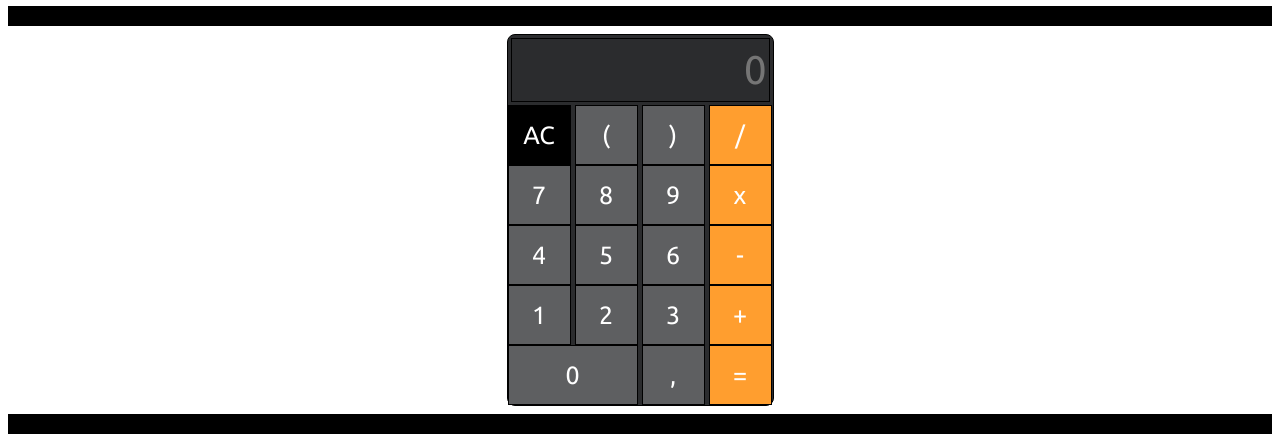
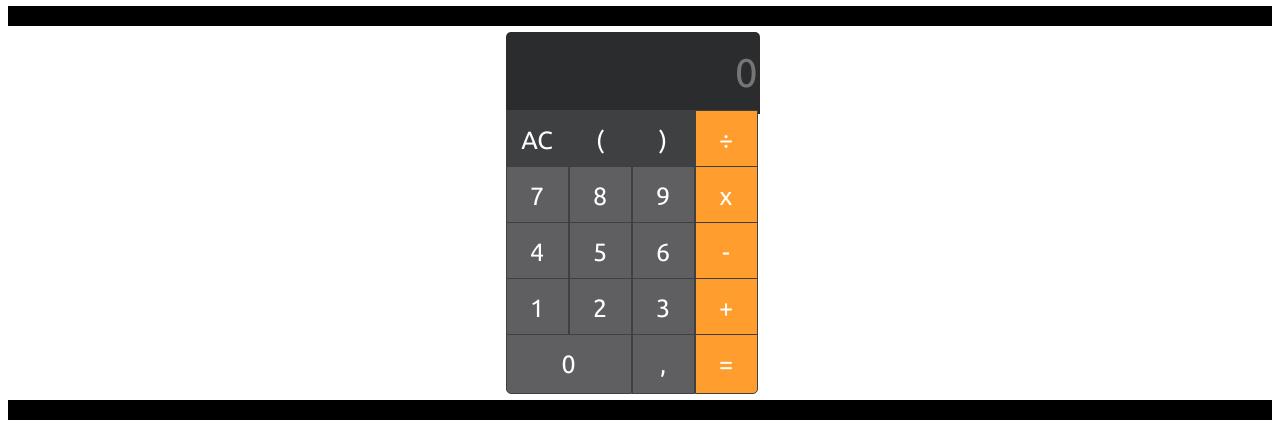
Before and after one commit to idlirislamaj/Calculator, a plain HTML site: page index.html in a window 1280 px wide. Shown: the part 60-496 px from the top of the page. Drawn offline with Linux system fonts and the light colour scheme.

Commit message:
css fixes

```diff
--- a/css/style.css
+++ b/css/style.css
@@ -2,17 +2,24 @@ form input {
   width: 63px;
   height: 60px;
   font-size: 25px;
-  background-color: #5E5F61;
-  border: 1px solid #000;
+  background-color: #5f5f61;
+  border: 1px solid #3f4041;
   color: #fff;
   font-family : 'Ubuntu', sans-serif;
+  margin: -2px;
 }
 
 
 .main {
-  border: 1px solid #000;
   border-radius: 8px;
-  background-color: #2B2C2E;
-  width: 265px;
   margin: auto;
 }
+
+input[type="button"], input[type="password"], textarea, select {
+  outline: none;
+}
+
+input:active{
+  background-color: rgb(190, 189, 189);
+
+}
--- a/index.html
+++ b/index.html
@@ -21,13 +21,13 @@
 <hr size="20" color="black"/>
 <div class="main" style="width:265px;">
 <form name="Calculator">
-<input type="text" name="display" placeholder="0" style="width:-webkit-fill-available; text-align:right; margin:3px; font-size: 40px; background-color: #2B2C2E; color:#fff;"/>
+<input type="text" name="display" placeholder="0" style="width:-webkit-fill-available; text-align:right; border: 0; height:80px;    width: 250px;
+font-size: 40px; background-color: #2b2c2e; color:#fff;border-top-left-radius: 5px;border-top-right-radius: 5px;"/>
 <div class="hover">
-
-<input type="button" value="AC" onclick="btnclear()" style="background-color: black;color: white;" />
-<input type="button" value="(" onclick="document.Calculator.display.value+='('"/>
-<input type="button" value=")" onclick="document.Calculator.display.value+=')'"/>
-<input type="button" value="/" onclick="btndiv()" style="background-color: #FF9E2F"/>
+<input type="button" value="AC" onclick="btnclear()" style="background-color: #3f4041;color: white;" />
+<input type="button" value="(" onclick="document.Calculator.display.value+='('"style="background-color: #3f4041"/>
+<input type="button" value=")" style="background-color: #3f4041" onclick="document.Calculator.display.value+=')'"/>
+<input type="button" value="÷" onclick="btndiv()" style="background-color: #FF9E2F"/>
 <input type="button" value="7" onclick="document.Calculator.display.value+='7'"/>
 <input type="button" value="8" onclick="document.Calculator.display.value+='8'"/>
 <input type="button" value="9" onclick="document.Calculator.display.value+='9'"/>
@@ -42,9 +42,9 @@
 <!-- <input type="button" value="00" onclick="document.Calculator.display.value+='00'"/> -->
 <input type="button" value="+" onclick="btnplus()" style="background-color: #FF9E2F" />
 <!-- <input type="button" value="0" onclick="document.Calculator.display.value+='0'"/> -->
-<input type="button" style="width:130px" value="0" onclick="document.Calculator.display.value+='0'"/>
+<input type="button" style="width:126px; border-bottom-left-radius: 5px;" value="0" onclick="document.Calculator.display.value+='0'"/>
 <input type="button" value="," onclick="btndot()"/>
-<input type="button" value="=" onclick="document.Calculator.display.value = eval(document.Calculator.display.value)" style="background-color: #FF9E2F;" />
+<input type="button" value="=" onclick="document.Calculator.display.value = eval(document.Calculator.display.value)" style="background-color: #FF9E2F;     border-bottom-right-radius: 5px;" />
 </div>
 </form>
 </div>
```
Also changed, not shown: js/index.js (line endings or trailing spaces).
